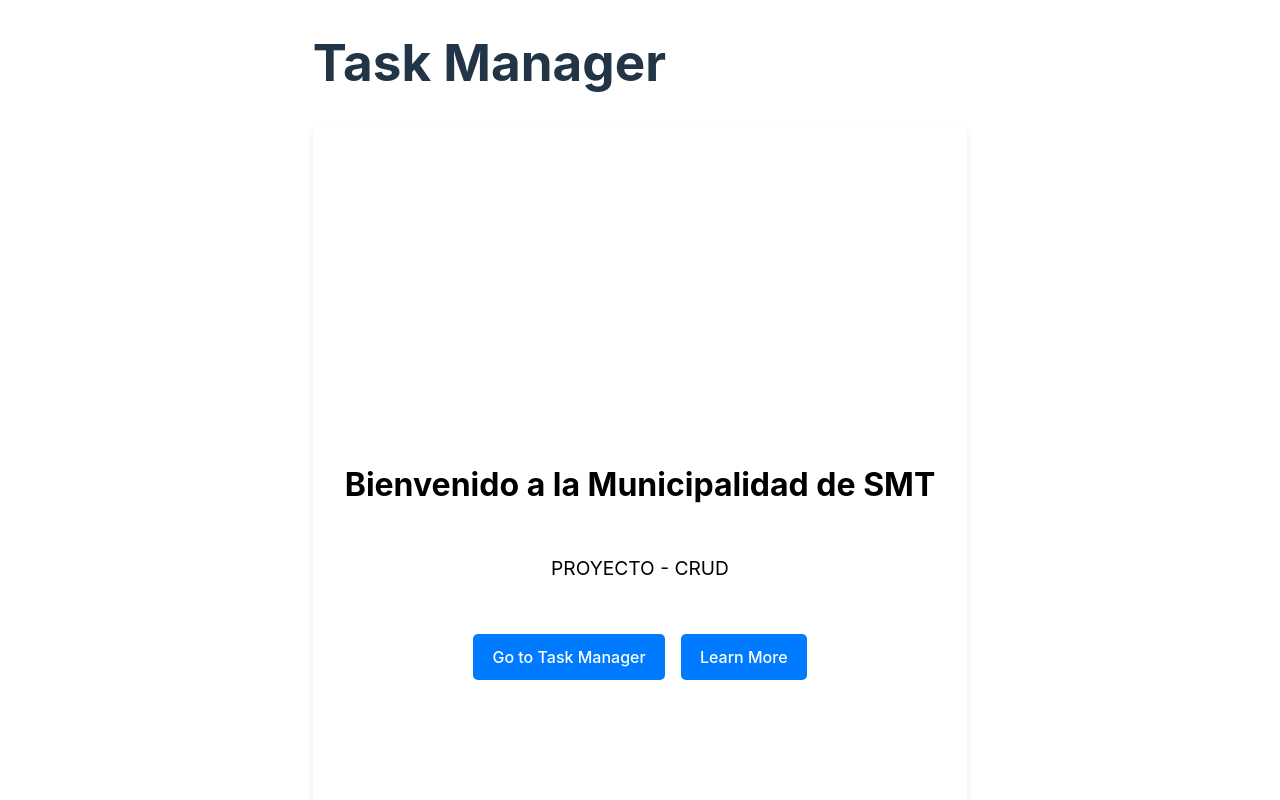
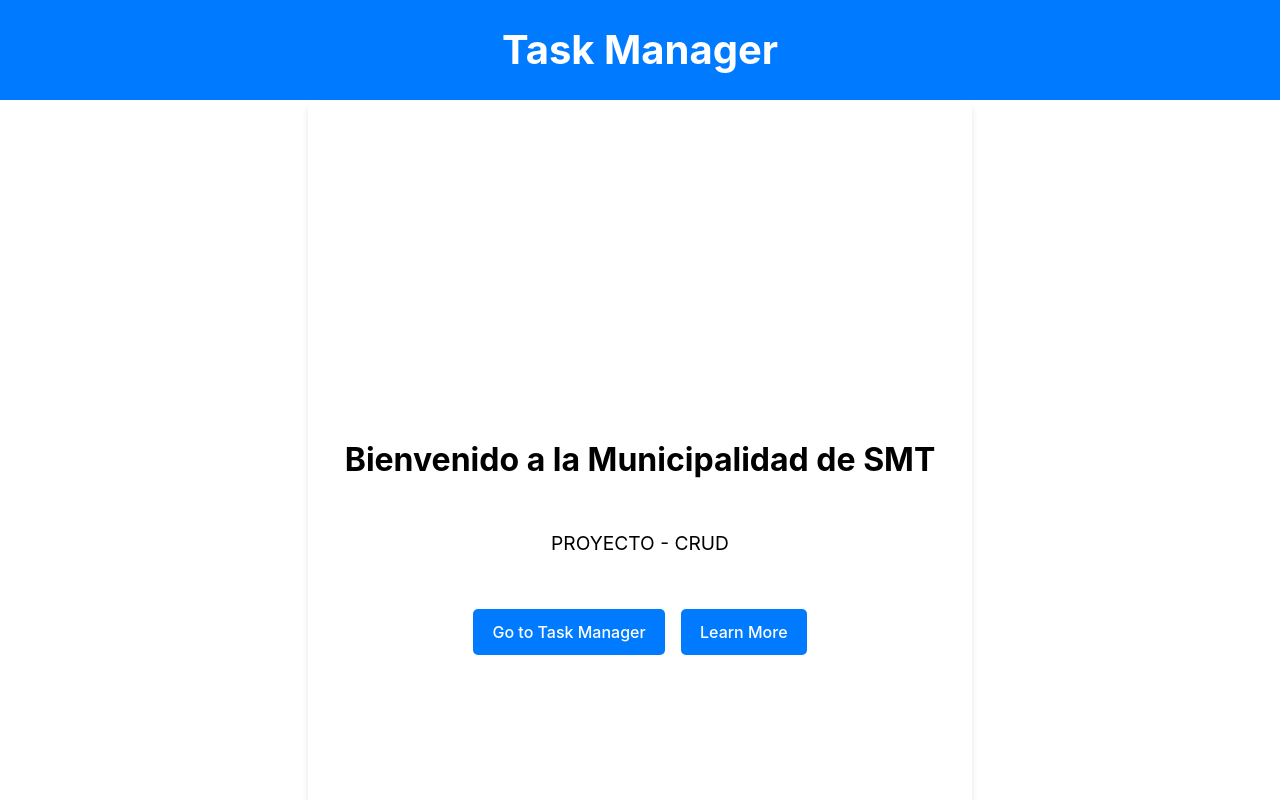
Before and after one commit to EnriqueMartinez26/CRUD-MUNICIPALIDAD, a React (Vite) app in the folder CRUD-ui/: page / in a window 1280 px wide. Shown: the top 800 px of the page. Built offline with nearby package versions, Linux system fonts and the light colour scheme.

Commit message:
updated-header/index.css

```diff
--- a/CRUD-ui/src/components/header.jsx
+++ b/CRUD-ui/src/components/header.jsx
@@ -1,7 +1,25 @@
 const Header = () => (
-    <header>
-      <h1>Task Manager</h1>
+    <header style={styles.header}>
+      <h1 style={styles.h1}>Task Manager</h1>
     </header>
   );
 
+  const styles = {
+    header: {
+      display: 'flex',
+      justifyContent: 'center',
+      alignItems: 'center',
+      width: '100%',
+      height: '100px',
+      backgroundColor: '#007bff',
+      margin: 0,
+      padding: 0,
+    },
+    h1: {
+      margin: 0,
+      fontSize: '2.5em',
+      color: '#ffffff',
+    },
+  };
+
   export default Header;
--- a/CRUD-ui/src/index.css
+++ b/CRUD-ui/src/index.css
@@ -23,12 +23,9 @@ a:hover {
 
 body {
   margin: 0;
-  display: flex;
-  place-items: center;
+
   justify-content: center;
   align-items: center;
-  min-width: 320px;
-  min-height: 100vh;
   background-color: #ffffff;
   color: #213547;
 }
```
